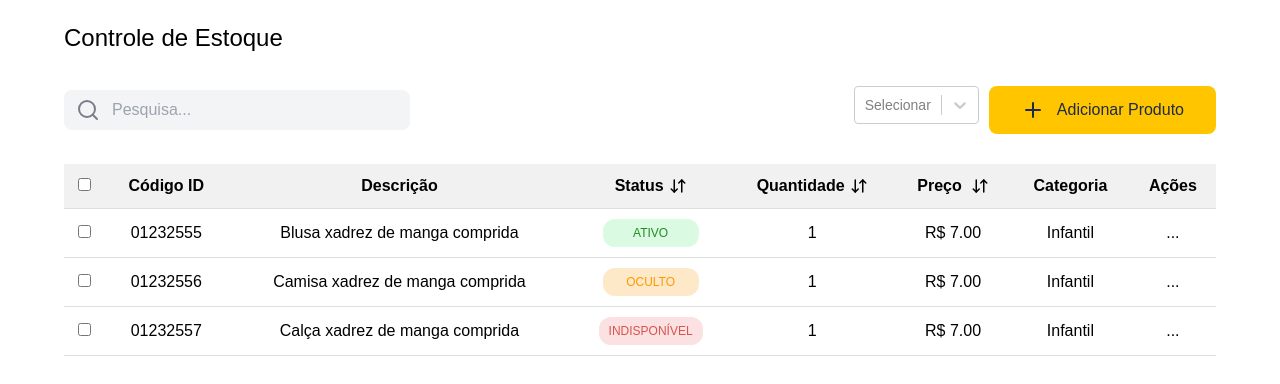
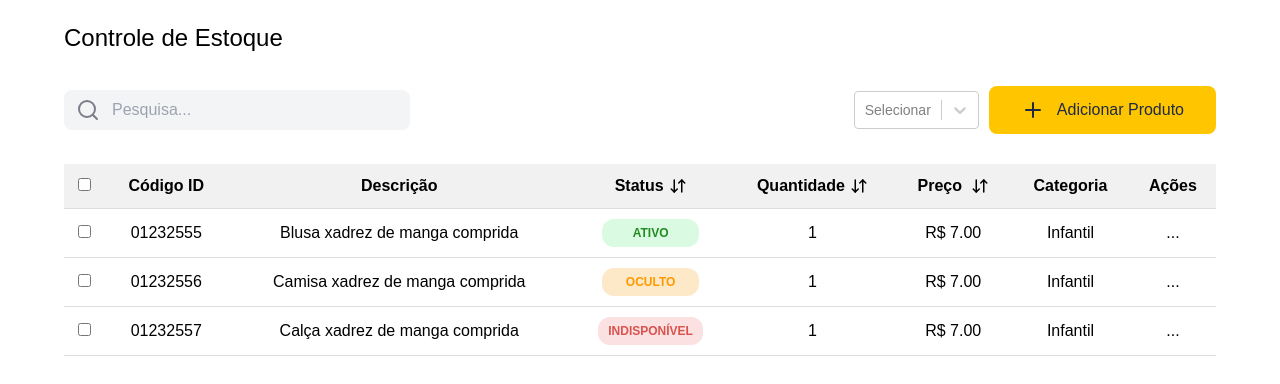
Before and after one commit to Re-vest/web, a React (Vite) app: page / in a window 1280 px wide. Shown: the top 384 px of the page. Built offline with nearby package versions, Linux system fonts and the light colour scheme; a web font is replaced by a local one.

Commit message:
Edição no front

```diff
--- a/src/components/Estoque/Filter.jsx
+++ b/src/components/Estoque/Filter.jsx
@@ -1,33 +1,53 @@
-import React from 'react'
-import Select from 'react-select'
-import MakeAnimation from 'react-select/animated'
+import React from "react";
+import Select from "react-select";
+import MakeAnimation from "react-select/animated";
 
 const options = [
+  {
+    label: "Status",
+    options: [
       { label: "Disponível", value: "Disponível" },
       { label: "Oculto", value: "oculto" },
       { label: "Indisponível", value: "indisponivel" },
       { label: "Vendido", value: "vendido" },
-
+    ],
+  },
+  {
+    label: "Quantidade",
+    options: [
       { label: "Até 5 itens", value: "ate_5_itens" },
       { label: "Mais de 5 itens", value: "mais_de_5_itens" },
-
+    ],
+  },
+  {
+    label: "Tipo",
+    options: [
       { label: "Roupas", value: "roupas" },
       { label: "Acessórios", value: "acessorios" },
-
+    ],
+  },
+  {
+    label: "Valor",
+    options: [
       { label: "Até R$5,00", value: "ate_5_reais" },
       { label: "Entre R$6 - R$20,00", value: "entre_6_e_20_reais" },
-    { label: "Mais de R$21,00", value: "mais_de_21_reais" }
-]
+      { label: "Mais de R$21,00", value: "mais_de_21_reais" },
+    ],
+  },
+];
 
-const makeAnimation = MakeAnimation()
+const makeAnimation = MakeAnimation();
 
 const Filter = () => (
-  <div style={{maxHeight:'0px',maxWidth:'570px',fontSize:'14px'}}><Select className='z-[999]' options={options} isMulti
-  components={makeAnimation}placeholder="Selecionar"
+  <div style={{ maxWidth: "570px", fontSize: "14px" }}>
+    <Select
+      className="z-[999]"
+      options={options}
+      isMulti
+      components={makeAnimation}
+      placeholder="Selecionar"
     />
   </div>
-)
-
-
+);
 
 export default Filter;
--- a/src/components/Estoque/LinhaProduto.jsx
+++ b/src/components/Estoque/LinhaProduto.jsx
@@ -25,7 +25,7 @@ export const LinhaProduto = ({ product, selecionaProduto }) => {
         <td>R$ {product.preco.toFixed(2)}</td>
         <td>{product.categoria}</td>
         <td>
-      <Modal />
+      <Modal product={product} />
         </td>
       </tr>
 
--- a/src/components/Estoque/Modal.jsx
+++ b/src/components/Estoque/Modal.jsx
@@ -3,7 +3,7 @@ import { useState, useRef } from 'react';
 import '../../styles/Modal.css'
 
 
-function Modal() {
+function Modal({ product }) {
   const [isOpen, setIsOpen] = useState(false);
   const [modalPosition, setModalPosition] = useState({ top: 0, left: 0 });
   const buttonRef = useRef(null);
@@ -43,9 +43,6 @@ function Modal() {
               <span className="icon"><Pencil size={18}/></span> Editar
             </li>
             <li className="modal-item">
-              <span className="icon"><RefreshCcw size={18}/></span> Alterar status
-            </li>
-            <li className="modal-item">
               <span className="icon"><Trash2 size={18}/></span> Excluir item
             </li>
           </ul>
--- a/src/pages/Estoque/Estoque.jsx
+++ b/src/pages/Estoque/Estoque.jsx
@@ -37,6 +37,7 @@
       ]);
 
       const [searchTerm, setSearchTerm] = useState("")
+
 
       const productFiltred = produtos.filter(product => {
         return product.descricao.toLocaleLowerCase().includes(searchTerm.toLowerCase()) ||
--- a/src/styles/estoque.css
+++ b/src/styles/estoque.css
@@ -20,6 +20,7 @@
 
 .acoes {
   display: flex;
+  align-items: center;
   gap: 10px;
 }
 
@@ -74,16 +75,19 @@
 .status.ativo {
   background-color: #dafbe1;
   color: #228b22;
+  font-weight: bold;
 }
 
 .status.oculto {
   background-color: #fde9c7;
   color: #ff9900;
+  font-weight: bold;
 }
 
 .status.indisponível {
   background-color: #fbe1e1;
   color: #d9534f;
+  font-weight: bold;
 }
 
 .acoes-btn {
```
Lines whose indentation alone changed are shown as unchanged.
